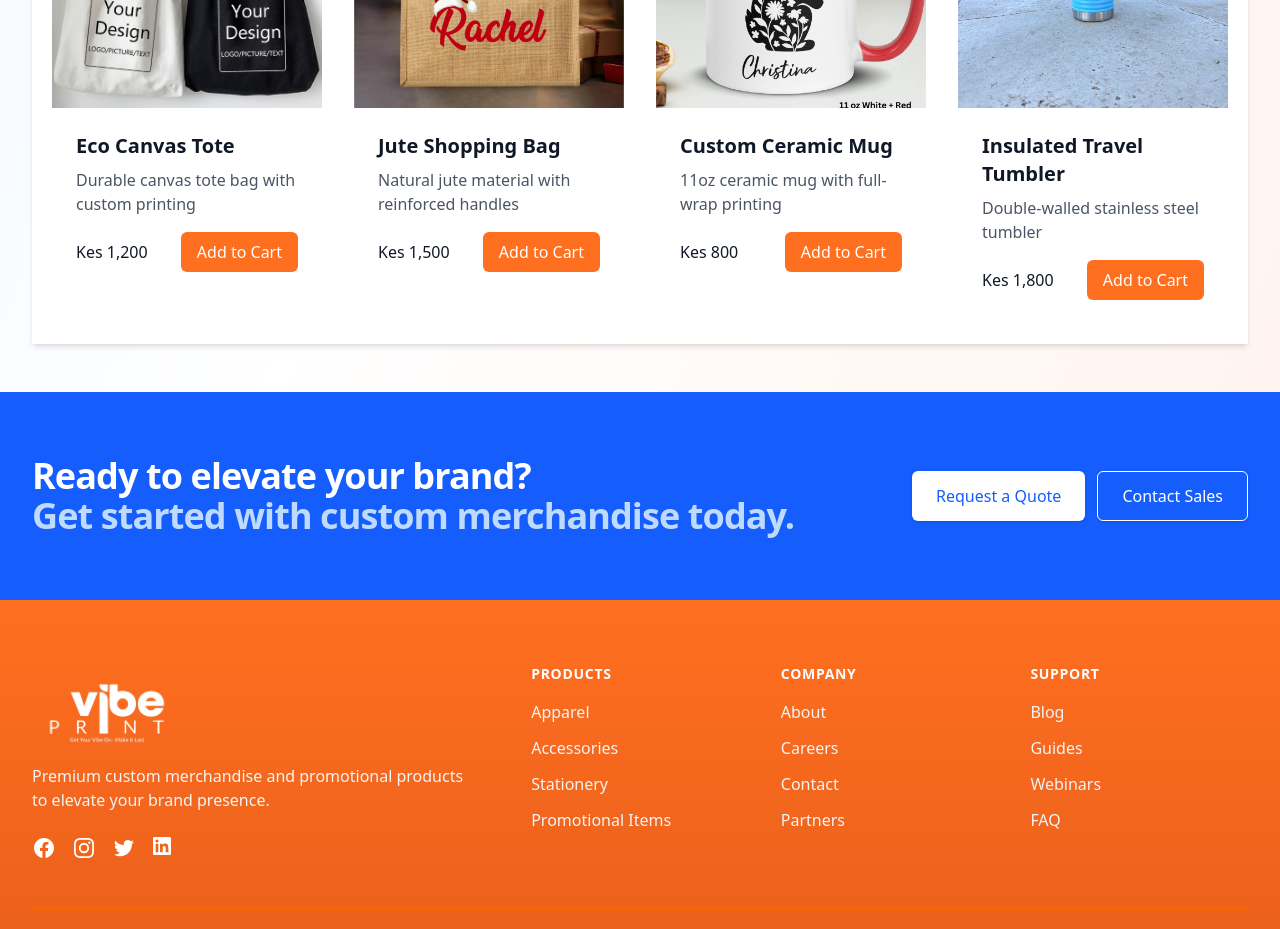
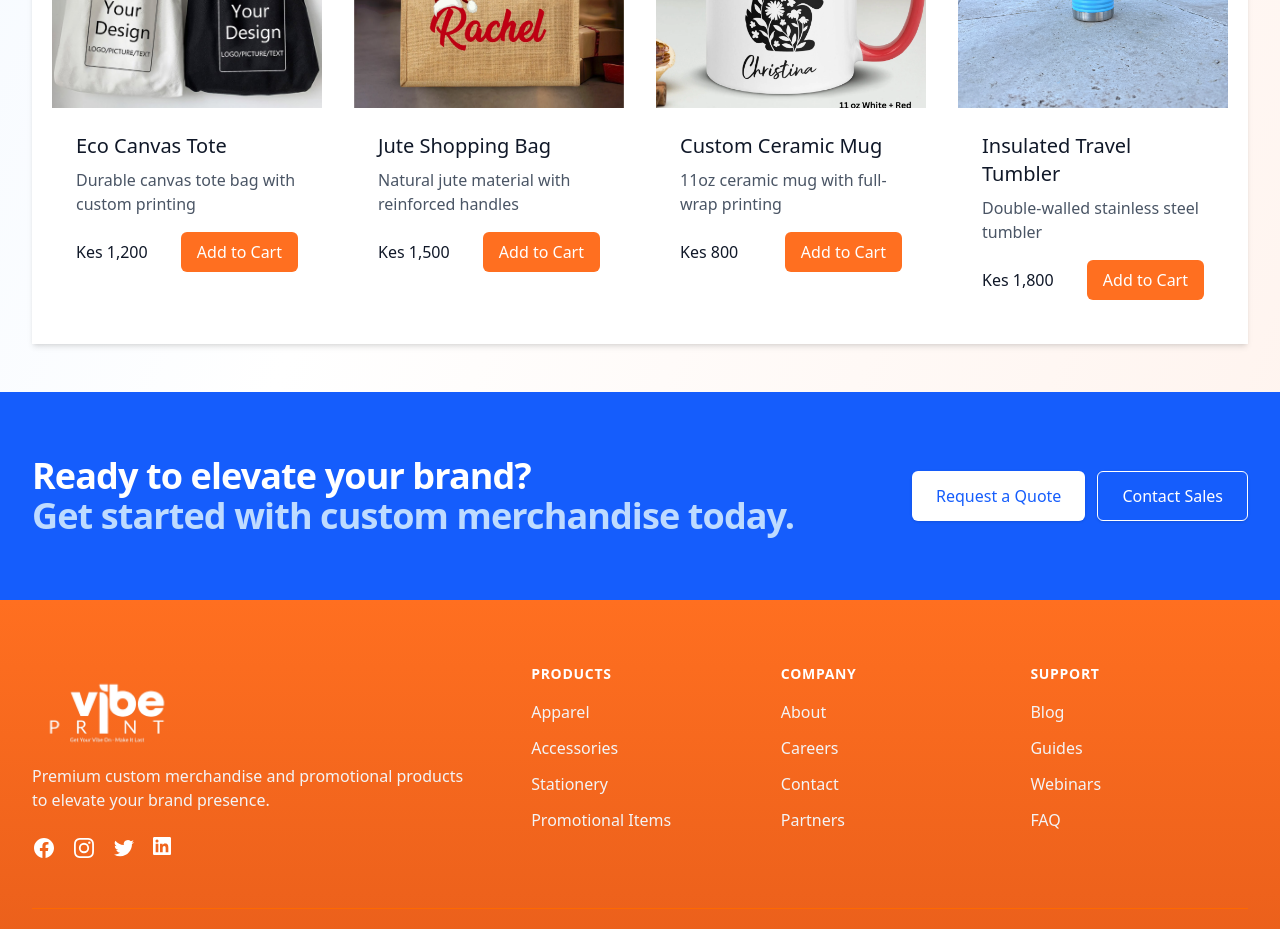
Before and after one commit to kevmongare/VibePrint, a React (Vite) app: page / in a window 1280 px wide. Shown: the part 1960-2889 px from the top of the page. Built offline with nearby package versions, Linux system fonts and the light colour scheme.

Commit message:
realease: main commit v1.01 of the vibe print ecomerce website addition of the AI chat button

```diff
--- a/src/components/ProductShowcase.tsx
+++ b/src/components/ProductShowcase.tsx
@@ -33,7 +33,7 @@ const ProductShowcase: React.FC<ProductShowcaseProps> = ({ addToCart }) => {
             </Link>
             <div className="p-6">
               <Link to={`/product/${product.id}`}>
-                <h3 className="text-xl font-semibold text-gray-900 mb-2 hover:text-[#FF6F20] transition-colors">{product.name}</h3>
+                <h3 className="text-xl  text-gray-900 mb-2 hover:text-[#FF6F20] transition-colors">{product.name}</h3>
               </Link>
               <p className="text-gray-600 mb-4">{product.description}</p>
               <div className="flex items-center justify-between">
```
